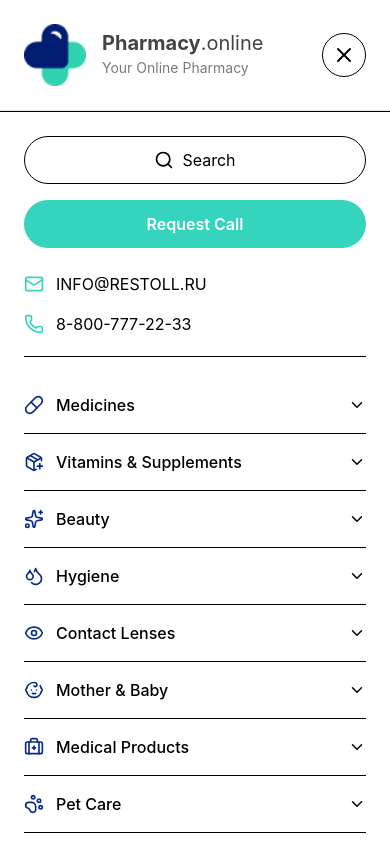
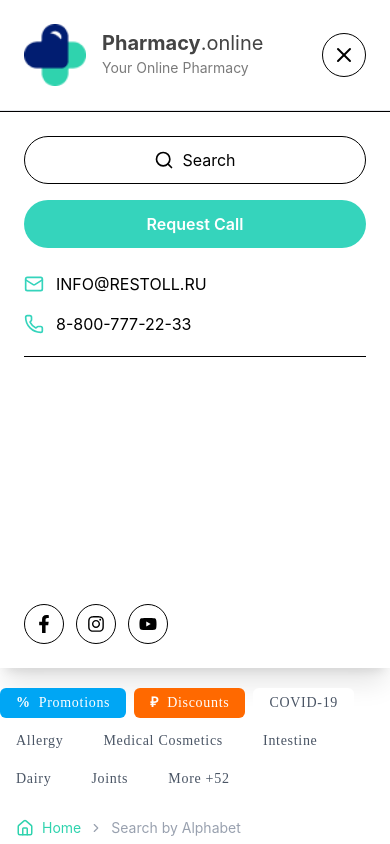
Before and after one commit to LakshmiNarayana09/Anteka, a React (Vite) app: page /medicines in a window 390 px wide. Both pictures are taken after a click on the button 344 px from the left and 55 px from the top of the page. Shown: the top 844 px of the page. Built offline with nearby package versions, Linux system fonts and the light colour scheme.

Commit message:
Nav Updated

```diff
--- a/src/components/navbar/Navbar.jsx
+++ b/src/components/navbar/Navbar.jsx
@@ -401,35 +401,33 @@ function Navbar() {
                 <div className="mt-5">
 
                       {navItems.map((item, index) => {
-
                         const Icon = item.icon;
 
                         return (
-
                           <button
                             key={index}
-                        className="w-full flex justify-between items-center py-4 border-b"
+                            onClick={() => navigate(item.path)}
+                            className="
+                              group
+                              flex
+                              items-center
+                              gap-3
+                              h-full
+                              px-3
+                              transition-all
+                              duration-300
+                            "
                           >
-
-                        <div className="flex items-center gap-3">
-
                             <Icon
-                            size={20}
-                            className="text-[#0B2D87]"
+                              size={22}
+                              className="text-white/90 group-hover:scale-110 transition-transform"
                             />
 
-                            <span className="font-medium">
+                            <span className="text-white text-[15px] font-semibold whitespace-nowrap tracking-wide">
                               {item.title}
                             </span>
-
-                        </div>
-
-                        <ChevronDown size={18} />
-
                           </button>
-
                         );
-
                       })}
 
                 </div>
```
Lines whose indentation alone changed are shown as unchanged.
